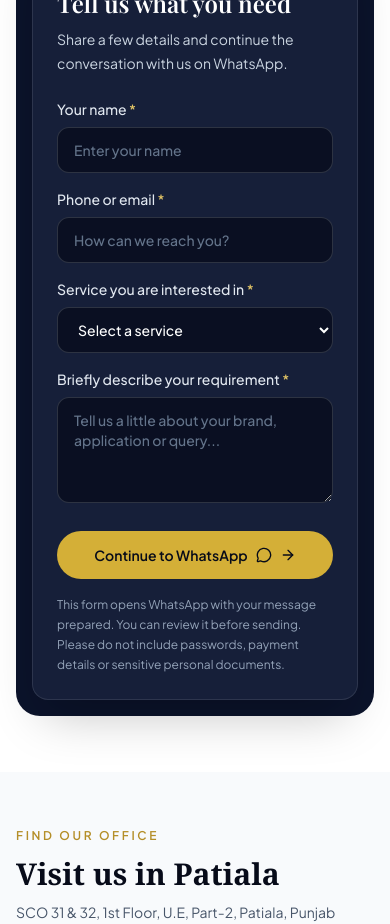
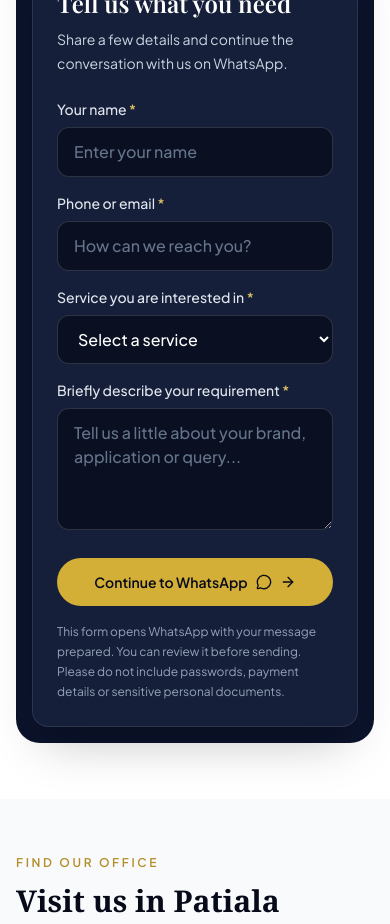
Before and after one commit to the-tech-makers/bharatmarks-website-redesign, a Next.js app in the folder frontend/: page /bharat-marks/contact in a window 390 px wide. Shown: the part 1300-2224 px from the top of the page. Built offline with nearby package versions, Linux system fonts and the light colour scheme; a web font is replaced by a local one.

Commit message:
Improve mobile enquiry form usability

```diff
--- a/frontend/src/components/home/EnquiryForm.tsx
+++ b/frontend/src/components/home/EnquiryForm.tsx
@@ -40,7 +40,7 @@ export default function EnquiryForm() {
     window.location.href = `https://wa.me/919872236665?text=${encodeURIComponent(message)}`;
   }
 
-  const inputClass = "mt-2 w-full rounded-xl border border-white/15 bg-navy-900/70 px-4 py-3 text-sm text-white placeholder:text-slate-500 outline-none transition focus:border-gold-400 focus:ring-2 focus:ring-gold-400/30";
+  const inputClass = "mt-2 min-h-12 w-full rounded-xl border border-white/15 bg-navy-900/70 px-4 py-3 text-base text-white placeholder:text-slate-500 outline-none transition focus:border-gold-400 focus:ring-2 focus:ring-gold-400/30 sm:text-sm";
 
   return (
     <form onSubmit={handleSubmit} className="rounded-2xl border border-white/10 bg-navy-700/70 p-6 shadow-2xl shadow-navy-950/20 backdrop-blur-sm sm:p-8">
@@ -57,7 +57,7 @@ export default function EnquiryForm() {
         </label>
         <label className="block text-sm font-medium text-slate-200">
           Phone or email <span className="text-gold-400">*</span>
-          <input required maxLength={150} autoComplete="email" value={contact} onChange={(event) => setContact(event.target.value)} placeholder="How can we reach you?" className={inputClass} />
+          <input required maxLength={150} autoComplete="off" inputMode="text" value={contact} onChange={(event) => setContact(event.target.value)} placeholder="How can we reach you?" className={inputClass} />
         </label>
       </div>
 
```
